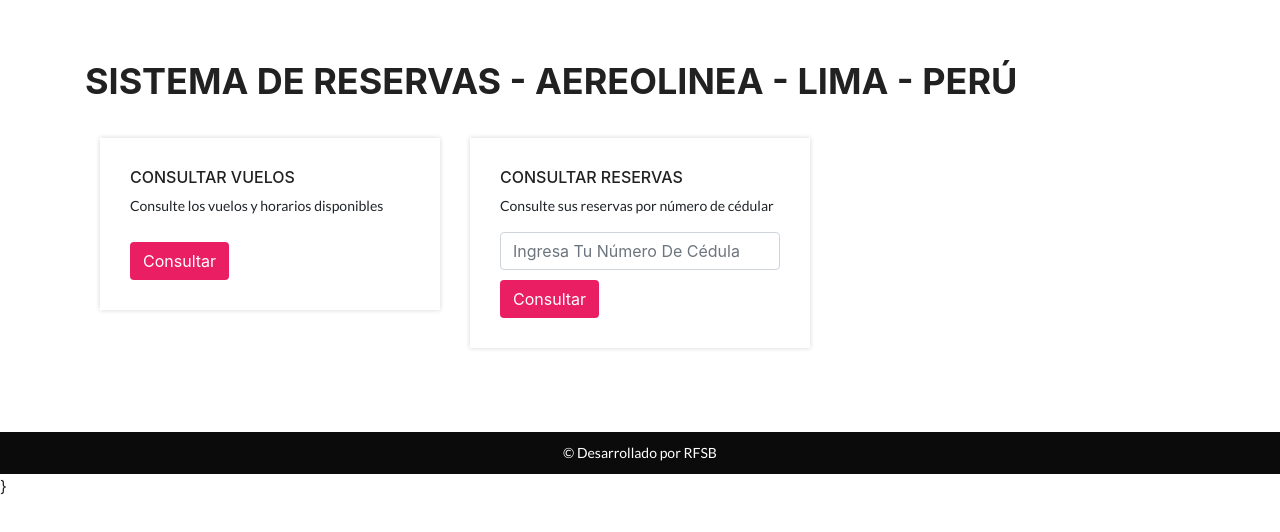
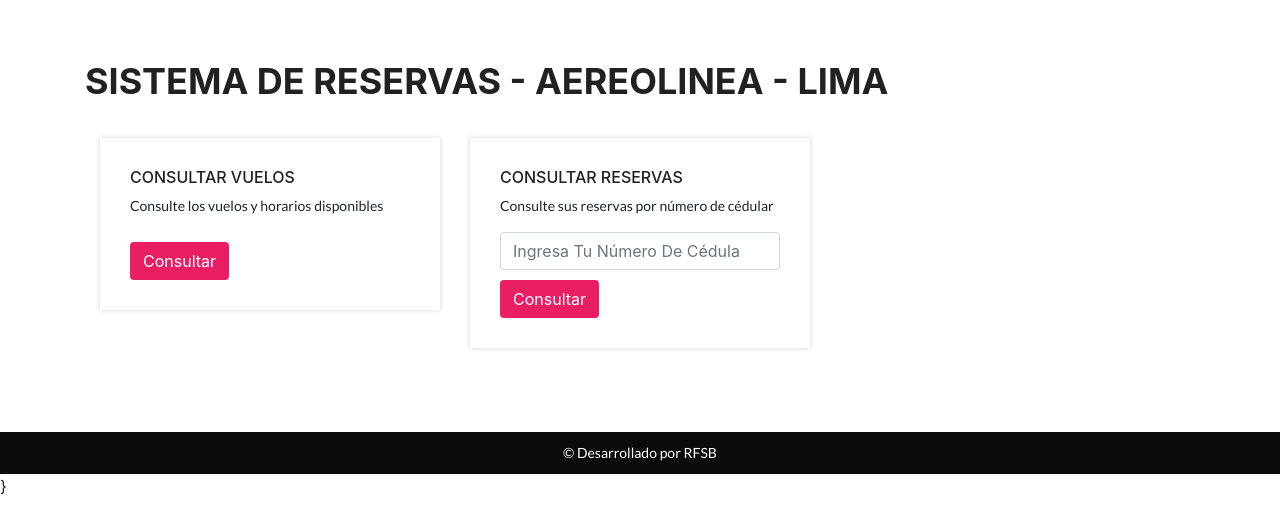
Before and after one commit to Leec-dev/ReservaVuelos, a plain HTML site: page index.html in a window 1280 px wide. Drawn offline with Linux system fonts and the light colour scheme.

Commit message:
cambios 3

```diff
--- a/index.html
+++ b/index.html
@@ -13,7 +13,7 @@
      <section class="section-padding">
       <div class="container">
         <div class="row">
-          <h1 class="section-title">SISTEMA DE RESERVAS - AEREOLINEA - LIMA - PERÚ</h1>
+          <h1 class="section-title">SISTEMA DE RESERVAS - AEREOLINEA - LIMA</h1>
         </div>
         <div class="row">
           <div id="menu1" class="col-xs-12 col-md-6 col-lg-4">
```
